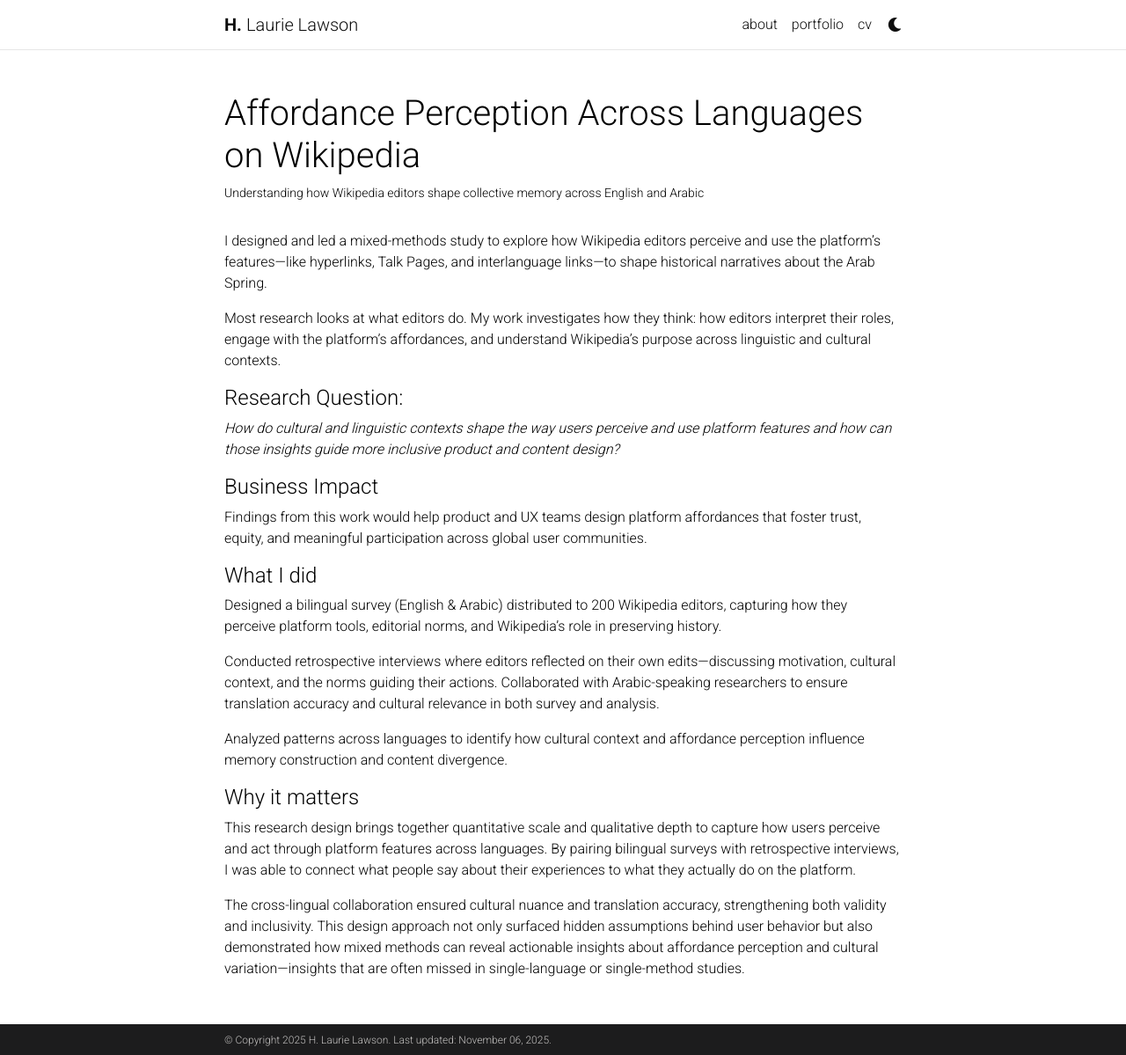
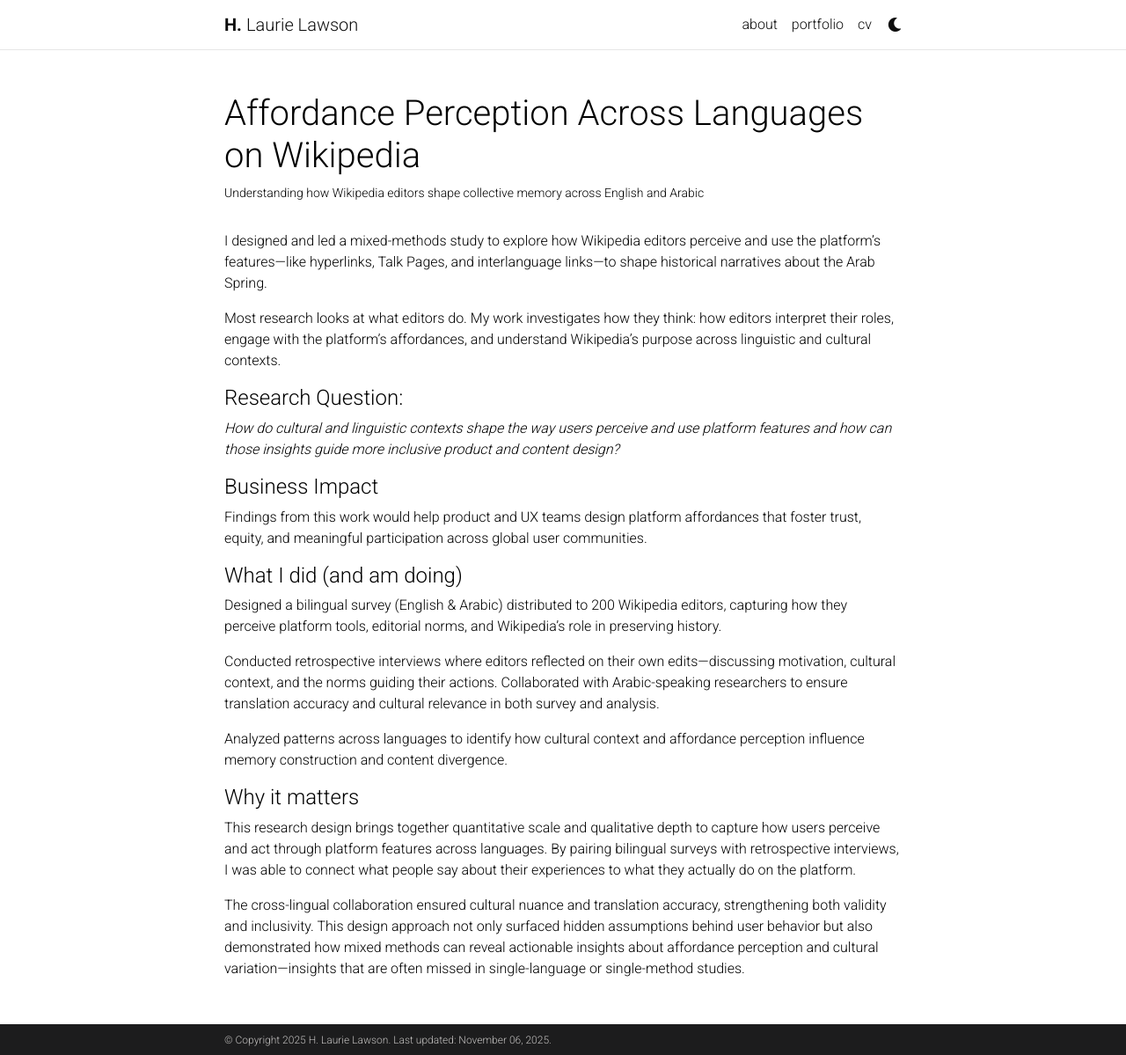
Before and after one commit to hlaurielawson/hlaurielawson.github.io, a Jekyll site: the page built from _projects/1_project.md, in a window 1280 px wide and 1199 px high. Shown: the whole window at 88% size. Built offline with Jekyll 4.4.1, drawn with Linux system fonts in a browser that asks for light colours; full-size pictures stand in for the smaller copies a plugin makes; comment, search, counter and statistics services are not loaded; a style sheet for code colours, icons or effects is not loaded.

Commit message:
updating projects

```diff
--- a/_projects/1_project.md
+++ b/_projects/1_project.md
@@ -17,7 +17,7 @@
 #### Business Impact
 Findings from this work would help product and UX teams design platform affordances that foster trust, equity, and meaningful participation across global user communities.
 
-#### What I did
+#### What I did (and am doing)
 Designed a bilingual survey (English & Arabic) distributed to 200 Wikipedia editors, capturing how they perceive platform tools, editorial norms, and Wikipedia’s role in preserving history.
 
 Conducted retrospective interviews where editors reflected on their own edits—discussing motivation, cultural context, and the norms guiding their actions.
```
Also changed, not shown: _projects/2_project.md (+1 -1 lines).
